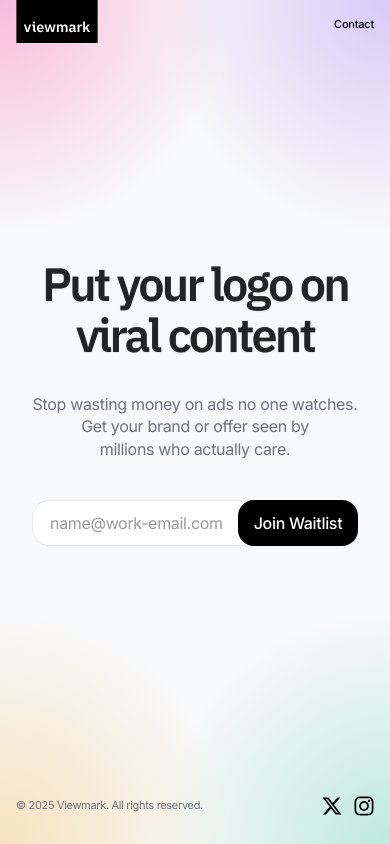
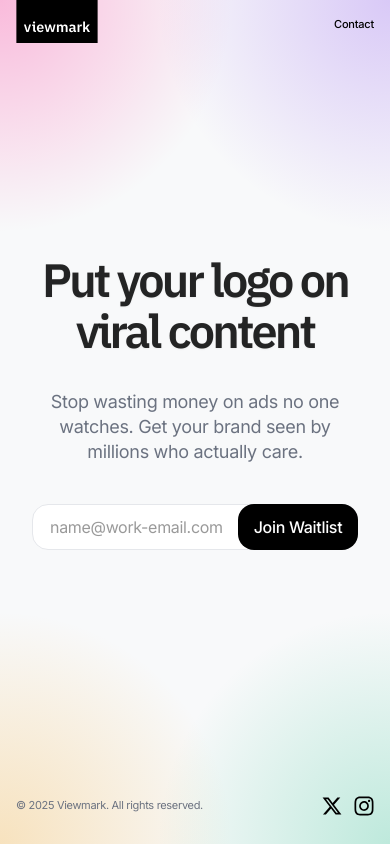
Before and after one commit to joe-whitehouse/viewmark-waitlist, a Next.js app: page / in a window 390 px wide. Built offline with nearby package versions, Linux system fonts and the light colour scheme; a web font is replaced by a local one.

Commit message:
Perfect subheader and waitlist text alignment - unified 18px sizing, mobile 3-line layout, desktop single line

```diff
--- a/app/globals.css
+++ b/app/globals.css
@@ -297,7 +297,7 @@ html {
 
 .subheader {
   font-family: 'Inter', sans-serif;
-  font-size: 16px !important;
+  font-size: 18px !important;
   line-height: 1.4;
   text-align: center;
   margin: 0 0 32px 0;
@@ -739,12 +739,13 @@ html {
   }
 
   .subheader {
-    font-size: 16px !important;
+    font-size: 18px !important;
     line-height: 1.4;
     max-width: 90vw;
     text-align: center;
   }
 
+  /* Mobile line breaks for subheader */
   .mobile-break {
     display: inline;
   }
@@ -816,6 +817,10 @@ html {
 
   .headline {
     white-space: nowrap;
+  }
+
+  .mobile-break {
+    display: none;
   }
 }
 
--- a/app/page.tsx
+++ b/app/page.tsx
@@ -143,8 +143,8 @@ export default function Home() {
 
           {/* Subheader - Centered */}
           <p className="subheader">
-            Stop wasting money on ads no one watches. <br className="mobile-break" />
-            Get your brand or offer seen by <br className="mobile-break" />
+            Stop wasting money on ads no one <br className="mobile-break" />
+            watches. Get your brand seen by <br className="mobile-break" />
             millions who actually care.
           </p>
 
```
